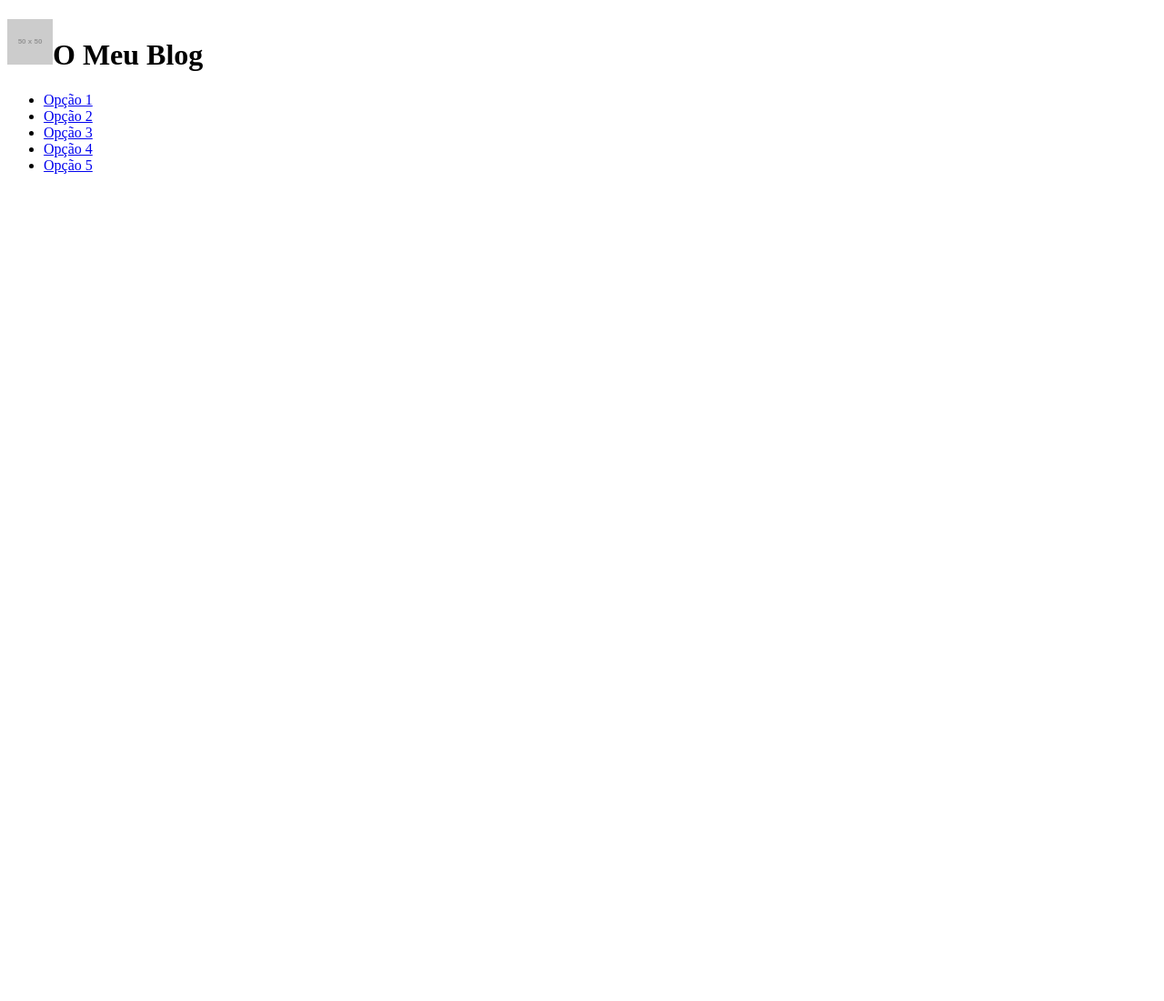
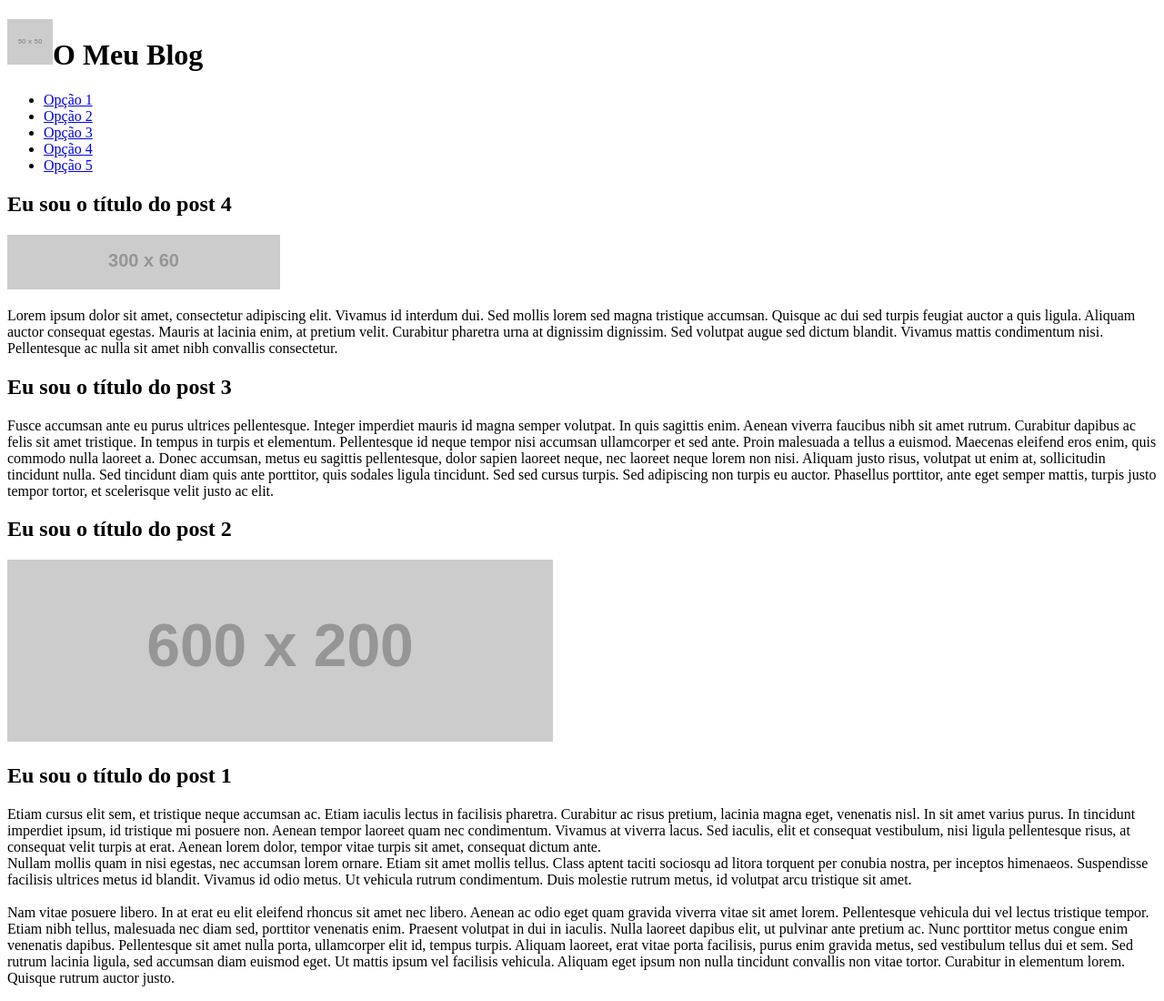
Before and after one commit to samfernandes03/TW-MOD2-EX8, a plain HTML site: page index.html in a window 1280 px wide. Shown: the whole page at 91% size. Before the commit the page ends 800 px from the top, so only its background shows below. Drawn offline with Linux system fonts and the light colour scheme; placeholder pictures from the web are drawn by us.

Commit message:
added four posts in .html file

```diff
--- a/index.html
+++ b/index.html
@@ -7,6 +7,7 @@
     <title>TW-F02-EX08</title>
 </head>
 <body>
+    <header>
     <h1><img src="https://via.placeholder.com/50x50" alt="logo">O Meu Blog</h1>
     <nav>
         <ul>
@@ -17,5 +18,61 @@
             <li><a href="#" title="Opção 5">Opção 5</a></li>
         </ul>
     </nav>
+    </header>
+    <main>
+        <section class="posts">
+            <article class="post">
+                <h2>Eu sou o título do post 4</h2>
+                <img src="https://via.placeholder.com/300x60" />
+                <p>Lorem ipsum dolor sit amet, consectetur adipiscing elit. Vivamus id interdum dui. Sed mollis lorem
+                  sed magna tristique accumsan. Quisque ac dui sed turpis feugiat auctor a quis ligula. Aliquam auctor
+                  consequat egestas. Mauris at lacinia enim, at pretium velit. Curabitur pharetra urna at dignissim
+                  dignissim. Sed volutpat augue sed dictum blandit. Vivamus mattis condimentum nisi. Pellentesque ac
+                  nulla sit amet nibh convallis consectetur.</p>
+            </article>
+            <article class="post">
+                <h2>Eu sou o título do post 3</h2>
+                <p>Fusce accumsan ante eu purus ultrices pellentesque. Integer imperdiet mauris id magna semper
+                  volutpat. In quis sagittis enim. Aenean viverra faucibus nibh sit amet rutrum. Curabitur dapibus ac
+                  felis sit amet tristique. In tempus in turpis et elementum. Pellentesque id neque tempor nisi
+                  accumsan ullamcorper et sed ante. Proin malesuada a tellus a euismod. Maecenas eleifend eros enim,
+                  quis commodo nulla laoreet a. Donec accumsan, metus eu sagittis pellentesque, dolor sapien laoreet
+                  neque, nec laoreet neque lorem non nisi. Aliquam justo risus, volutpat ut enim at, sollicitudin
+                  tincidunt nulla. Sed tincidunt diam quis ante porttitor, quis sodales ligula tincidunt. Sed sed
+                  cursus turpis. Sed adipiscing non turpis eu auctor. Phasellus porttitor, ante eget semper mattis,
+                  turpis justo tempor tortor, et scelerisque velit justo ac elit.</p>
+              </article>
+
+              <article class="post">
+                <h2>Eu sou o título do post 2</h2>
+                <img src="https://via.placeholder.com/600x200" />
+              </article>
+
+              <article class="post">
+                <h2>Eu sou o título do post 1</h2>
+                <p>Etiam cursus elit sem, et tristique neque accumsan ac. Etiam iaculis lectus in facilisis pharetra.
+                  Curabitur ac risus pretium, lacinia magna eget, venenatis nisl. In sit amet varius purus. In
+                  tincidunt imperdiet ipsum, id tristique mi posuere non. Aenean tempor laoreet quam nec condimentum.
+                  Vivamus at viverra lacus. Sed iaculis, elit et consequat vestibulum, nisi ligula pellentesque risus,
+                  at consequat velit turpis at erat. Aenean lorem dolor, tempor vitae turpis sit amet, consequat
+                  dictum ante.<br />
+                  Nullam mollis quam in nisi egestas, nec accumsan lorem ornare. Etiam sit amet mollis tellus. Class
+                  aptent taciti sociosqu ad litora torquent per conubia nostra, per inceptos himenaeos. Suspendisse
+                  facilisis ultrices metus id blandit. Vivamus id odio metus. Ut vehicula rutrum condimentum. Duis
+                  molestie rutrum metus, id volutpat arcu tristique sit amet.<br />
+                  <br>
+                  Nam vitae posuere libero. In at erat eu elit eleifend rhoncus sit amet nec libero. Aenean ac odio
+                  eget quam gravida viverra vitae sit amet lorem. Pellentesque vehicula dui vel lectus tristique
+                  tempor. Etiam nibh tellus, malesuada nec diam sed, porttitor venenatis enim. Praesent volutpat in
+                  dui in iaculis. Nulla laoreet dapibus elit, ut pulvinar ante pretium ac. Nunc porttitor metus congue
+                  enim venenatis dapibus. Pellentesque sit amet nulla porta, ullamcorper elit id, tempus turpis.
+                  Aliquam laoreet, erat vitae porta facilisis, purus enim gravida metus, sed vestibulum tellus dui et
+                  sem. Sed rutrum lacinia ligula, sed accumsan diam euismod eget. Ut mattis ipsum vel facilisis
+                  vehicula. Aliquam eget ipsum non nulla tincidunt convallis non vitae tortor. Curabitur in elementum
+                  lorem. Quisque rutrum auctor justo.
+                </p>
+              </article>
+        </section>
+    </main>
 </body>
 </html>
```
